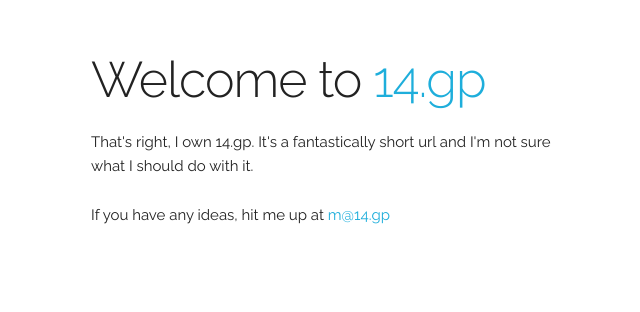
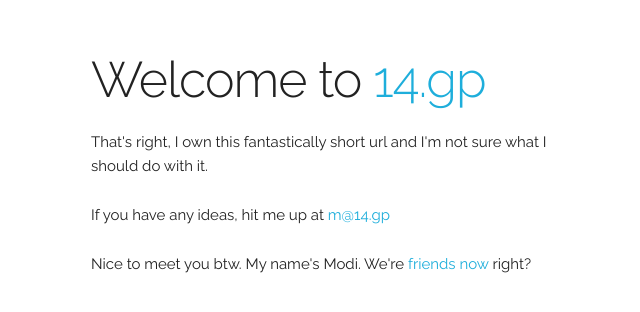
Before and after one commit to modi95/14gp, a plain HTML site: page index.html in a window 1280 px wide. Shown: the part 190-502 px from the top of the page, without its empty margins (69-709 px from the left). Drawn offline with Linux system fonts and the light colour scheme.

Commit message:
added greeting

```diff
--- a/index.html
+++ b/index.html
@@ -5,7 +5,7 @@
   <!-- Basic Page Needs
   –––––––––––––––––––––––––––––––––––––––––––––––––– -->
   <meta charset="utf-8">
-  <title>Your page title here :)</title>
+  <title>14.GP</title>
   <meta name="description" content="">
   <meta name="author" content="">
 
@@ -22,9 +22,6 @@
   <link rel="stylesheet" href="css/normalize.css">
   <link rel="stylesheet" href="css/skeleton.css">
 
-  <!-- Favicon
-  –––––––––––––––––––––––––––––––––––––––––––––––––– -->
-  <link rel="icon" type="image/png" href="images/favicon.png">
 
 </head>
 <body>
@@ -35,8 +32,9 @@
     <div class="row">
       <div class="one-half column" style="margin-top: 25%">
         <h1>Welcome to <a href="http://14.gp">14.gp</a></h1>
-        <p>That's right, I own 14.gp. It's a fantastically short url and I'm not sure what I should do with it.</p>
+        <p>That's right, I own this fantastically short url and I'm not sure what I should do with it.</p>
         <p>If you have any ideas, hit me up at <a href="mailto:a@14.gp">m@14.gp</a></p>
+        <p>Nice to meet you btw. My name's Modi. We're <a href="http://github.com/">friends now</a> right?</p>
       </div>
     </div>
   </div>
```
